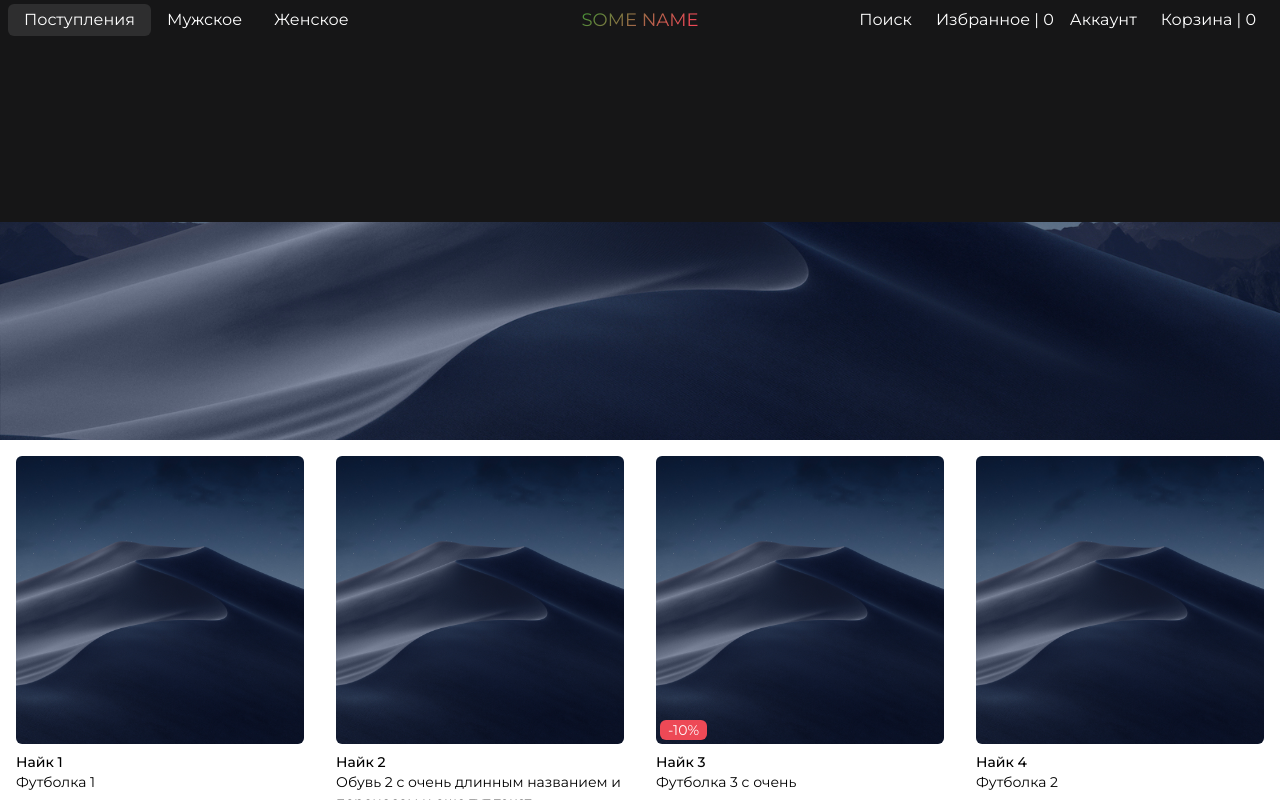
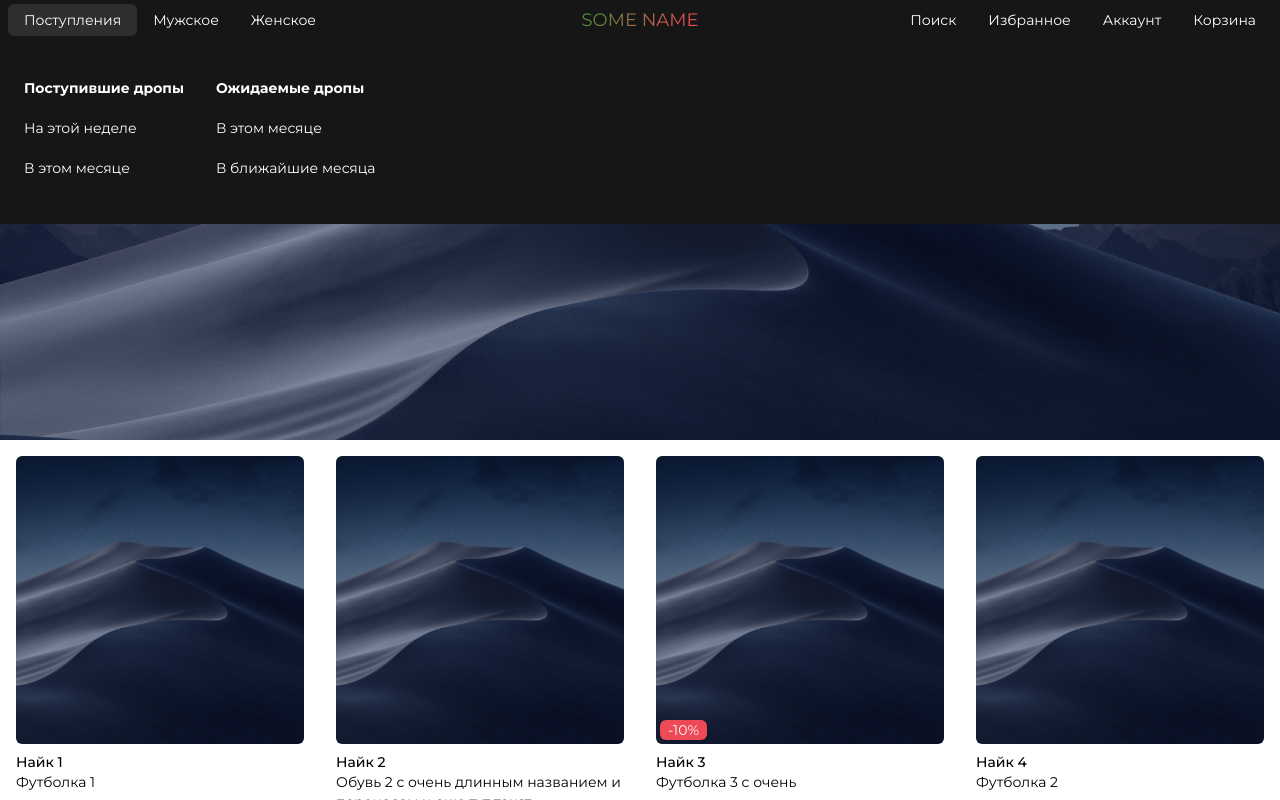
Before and after one commit to andreichirkov/next-shop-front, a Next.js app: page / in a window 1280 px wide. Both pictures are taken after a click on the link "Поступления". Shown: the top 800 px of the page. Built offline with nearby package versions, Linux system fonts and the light colour scheme.

Commit message:
New css classes & interfaces

```diff
--- a/components/HeaderModule/HeaderButton/HeaderButton.tsx
+++ /dev/null
@@ -1,21 +0,0 @@
-import ModalSmall from "../../ModalSmall/ModalSmall"
-import { useState } from "react"
-
-function HeaderButton({ children }) {
-  const [isModalVisible, setIsModalVisible] = useState(false)
-
-  return (
-    <div className="relative" data-component="HeaderButton">
-      <button
-        className="relative text-white px-2 h-8 rounded-lg hover:bg-neutral-600 "
-        onClick={() => setIsModalVisible(true)}>
-        {children}
-      </button>
-      {/*<ModalSmall visible={isModalVisible} setVisible={setIsModalVisible}>*/}
-      {/*  Модалка*/}
-      {/*</ModalSmall>*/}
-    </div>
-  )
-}
-
-export default HeaderButton
--- a/components/HeaderModule/HeaderLeftMenu/HeaderLeftMenu.tsx
+++ b/components/HeaderModule/HeaderLeftMenu/HeaderLeftMenu.tsx
@@ -14,13 +14,12 @@ export const HeaderLeftMenu = ({
     <ul className="flex justify-self-start" data-section="Left">
       {menuState.map((menuItem, i) => (
         <li
-          className="relative"
           key={menuItem.slug}
           data-component="HeaderMenuItem">
           <a
             href={"#"}
             onMouseOver={() => openMenuItem2(menuItem.slug)}
-            className={cn("flex items-center text-white px-4 h-8 rounded-md", {
+            className={cn("button:header-menu", {
               ["bg-white/[.1]"]: menuItem.isOpened
             })}>
             {menuItem.name}
--- a/components/HeaderModule/HeaderLink/HeaderLink.tsx
+++ /dev/null
@@ -1,9 +0,0 @@
-const HeaderLink = ({children}) => {
-  return (
-    <div className=' '>
-      {children}
-    </div>
-  );
-};
-
-export default HeaderLink;
--- a/components/HeaderModule/HeaderResizableMenu/HeaderResizableMenu.tsx
+++ b/components/HeaderModule/HeaderResizableMenu/HeaderResizableMenu.tsx
@@ -1,10 +1,13 @@
 import { MenuItem } from "../../../inferfaces/menu.interface"
 
-interface HeaderResizableMenu {
+interface HeaderResizableMenuProps {
   menuItem: MenuItem
 }
 
-export const HeaderResizableMenu = ({ menuItem, ...props }) => {
+export const HeaderResizableMenu = ({
+  menuItem,
+  ...props
+}: HeaderResizableMenuProps) => {
   return (
     <div
       className="container px-container text-white flex gap-4 "
@@ -14,7 +17,7 @@ export const HeaderResizableMenu = ({ menuItem, ...props }) => {
         <div key={i} className="flex flex-col py-8 ">
           <a
             data-component="ColumnMenuHeading"
-            className="px-2 py-1 mb-1 block text-white rounded-md hover:bg-white/[.1]"
+            className="button:header-submenu mb-1 font-bold"
             href={column.heading.link}>
             {column.heading.name}
           </a>
@@ -22,7 +25,7 @@ export const HeaderResizableMenu = ({ menuItem, ...props }) => {
             {column.body.map((cell, j) => (
               <li className="h-10" key={j}>
                 <a
-                  className="px-2 py-1 block text-sm text-white rounded-md hover:bg-white/[.1]"
+                  className="button:header-submenu"
                   href={cell.link}>
                   {cell.name}
                 </a>
--- a/components/HeaderModule/HeaderRightMenu/HeaderRightMenu.tsx
+++ b/components/HeaderModule/HeaderRightMenu/HeaderRightMenu.tsx
@@ -1,21 +1,25 @@
-import HeaderButton from "../HeaderButton/HeaderButton"
-import HeaderLink from "../HeaderLink/HeaderLink"
+interface MenuItemRightOnly {
+  name: string
+  link: string
+}
 
 export const HeaderRightMenu = () => {
+  const menu: MenuItemRightOnly[] = [
+    { name: "Поиск", link: "#" },
+    { name: "Избранное", link: "#" },
+    { name: "Аккаунт", link: "#" },
+    { name: "Корзина", link: "#" }
+  ]
+
   return (
     <ul className="flex justify-self-end" data-section="Right">
-      <li className="flex cursor-pointer items-center text-white px-2 h-8 hover:bg-neutral-600 hover:rounded-md">
-        <HeaderButton>Поиск</HeaderButton>
-      </li>
-      <li className="flex cursor-pointer items-center text-white px-2 h-8 hover:bg-neutral-600 hover:rounded-md">
-        <HeaderLink>Избранное | 0</HeaderLink>
-      </li>
-      <li className="flex cursor-pointer items-center text-white px-2 h-8 hover:bg-neutral-600 hover:rounded-md">
-        <HeaderLink>Аккаунт</HeaderLink>
-      </li>
-      <li className="flex cursor-pointer items-center text-white px-2 h-8 hover:bg-neutral-600 hover:rounded-md">
-        <HeaderButton>Корзина | 0</HeaderButton>
-      </li>
+      {menu.map(m => (
+        <li key={m.name}>
+          <a href={m.link} className="button:header-menu hover:bg-white/[.1]">
+            {m.name}
+          </a>
+        </li>
+      ))}
     </ul>
   )
 }
--- a/components/ResizableBlock/ResizableBlock.tsx
+++ b/components/ResizableBlock/ResizableBlock.tsx
@@ -1,47 +1,38 @@
 import useMeasure from "react-use-measure"
-import {AnimatePresence, motion, Variants} from "framer-motion"
+import { AnimatePresence, motion, Variants } from "framer-motion"
 import { ReactNode } from "react"
 
 interface ResizableBlockProps {
   variants: Variants
   children: ReactNode
   isOpen: boolean
+  DURATION: number
 }
 
-export function ResizableBlock({ children, variants, isOpen }: ResizableBlockProps) {
+export function ResizableBlock({
+  children,
+  variants,
+  isOpen,
+  DURATION
+}: ResizableBlockProps) {
   let [measureElementRef, { height }] = useMeasure()
 
   const heightAndClipPathVariants = {
     expanded: {
       height,
       // clipPath: 'polygon(0 0, 100% 0, 100% 100%, 0 100%)',
-      clipPath: 'circle(100% at 30px 0px)',
+      clipPath: "circle(100% at 30px 0px)",
       transition: {
-        duration: 3,
-        // height: {
-        //   delay: 1,
-        //   duration: 2
-        // },
         clipPath: {
-          delay: 3,
-          duration: 2
+          delay: DURATION / 2,
+          duration: DURATION * 1.2
         }
       }
     },
     collapsed: {
       height,
       // clipPath: 'polygon(0 0, 0 0, 0 0, 0 0)',
-      clipPath: 'circle(0% at 30px 0px)',
-      transition: {
-        height: {
-          // delay: 2,
-          duration: 3
-        },
-        clipPath: {
-
-          duration: 1
-        },
-      }
+      clipPath: "circle(0% at 30px 0px)"
     }
   }
 
@@ -49,11 +40,10 @@ export function ResizableBlock({ children, variants, isOpen }: ResizableBlockPro
     <motion.div
       data-component="ResizableBlock"
       variants={heightAndClipPathVariants}
-      initial={'collapsed'}
+      initial={"collapsed"}
       animate={isOpen ? "expanded" : "collapsed"}
-      // exit={{y: -20}}
       transition={{ ease: "anticipate" }}
-      className="relative overflow-hidden">
+      className="relative overflow-hidden px-container">
       <AnimatePresence initial={false}>
         <motion.div
           key={JSON.stringify(children, ignoreCircularReferences())}
@@ -77,6 +67,8 @@ export function ResizableBlock({ children, variants, isOpen }: ResizableBlockPro
   circular references and internal React properties.
 
   https://github.com/facebook/react/issues/8669#issuecomment-531515508
+
+  It is to use Children as key.
 */
 const ignoreCircularReferences = () => {
   const seen = new WeakSet()
--- a/layouts/LayoutMain/Header.tsx
+++ b/layouts/LayoutMain/Header.tsx
@@ -7,18 +7,17 @@ import { ResizableBlock } from "../../components/ResizableBlock/ResizableBlock"
 import { HeaderResizableMenu } from "../../components/HeaderModule/HeaderResizableMenu/HeaderResizableMenu"
 import { MenuItem } from "../../inferfaces/menu.interface"
 
-const DURATION = 3
-const DELAY = 0.5
+const DURATION = 0.5
 
 const backgroundVariants: Variants = {
   expanded: {
     backdropFilter: "saturate(0) blur(0)",
-    backgroundColor: "rgba(22, 22, 23, 1)",
+    backgroundColor: "rgba(22, 22, 23, 1)"
   },
 
   collapsed: {
     backdropFilter: "saturate(180%) blur(20px)",
-    backgroundColor: "rgba(22, 22, 23, .8)",
+    backgroundColor: "rgba(22, 22, 23, .8)"
   }
 }
 
@@ -49,10 +48,17 @@ export const Header = ({ ...props }: HeaderProps): JSX.Element => {
       name: "Поступления",
       table: [
         {
-          heading: { name: "Все новинки", link: "#" },
+          heading: { name: "Поступившие дропы", link: "#" },
           body: [
-            { name: "Эта неделя", link: "#" },
-            { name: "Этот месяц", link: "#" }
+            { name: "На этой неделе", link: "#" },
+            { name: "В этом месяце", link: "#" }
+          ]
+        },
+        {
+          heading: { name: "Ожидаемые дропы", link: "#" },
+          body: [
+            { name: "В этом месяце", link: "#" },
+            { name: "В ближайшие месяца", link: "#" }
           ]
         }
       ]
@@ -127,7 +133,7 @@ export const Header = ({ ...props }: HeaderProps): JSX.Element => {
   }
 
   return (
-    <MotionConfig transition={{ duration:DURATION }}>
+    <MotionConfig transition={{ duration: DURATION }}>
       <header
         data-component="Header"
         className="fixed z-1 w-full"
@@ -154,7 +160,7 @@ export const Header = ({ ...props }: HeaderProps): JSX.Element => {
           </div>
 
           {/*Меню с изменяющейся высотой*/}
-          <ResizableBlock variants={opacityVariants} isOpen={isOpen}>
+          <ResizableBlock variants={opacityVariants} isOpen={isOpen} DURATION={DURATION}>
             {menuState.map(
               menuItem =>
                 menuItem.isOpened && (
--- a/styles/globals.scss
+++ b/styles/globals.scss
@@ -39,33 +39,15 @@ a {
 
 }
 
-
-//
-//.blur-background {
-//  //background-color: rgb(0 0 0 / .1);
-//  backdrop-filter: blur(24px);
-//  //position: fixed !important;
-//  //top: 100px !important;
-//  //left: 100px !important;
-//  //width: 1400px;
-//  //height: 200px;
-//  //overflow: hidden;
-//
-//  //&:after {
-//  //  position: absolute;
-//  //  left: -0.5rem;
-//  //  top: -0.5rem;
-//  //  content: '';
-//  //  //backdrop-filter: blur(30px);
-//  //  filter: blur(24px);
-//  //  background-color: rgba(0, 0, 0, 0.5);
-//  //  width: 100%;
-//  //  height: 100%;
-//  //  z-index: -1;
-//  //}
-//}
-
 .hGrid {
   grid-template-columns: 1fr 220px 1fr;
   align-items: center;
 }
+
+.button\:header-menu {
+  @apply px-4 h-8 flex items-center text-sm text-white rounded-md;
+}
+
+.button\:header-submenu {
+  @apply px-2 h-8 flex items-center text-sm text-white rounded-md hover:bg-white/[.1]
+}
```
